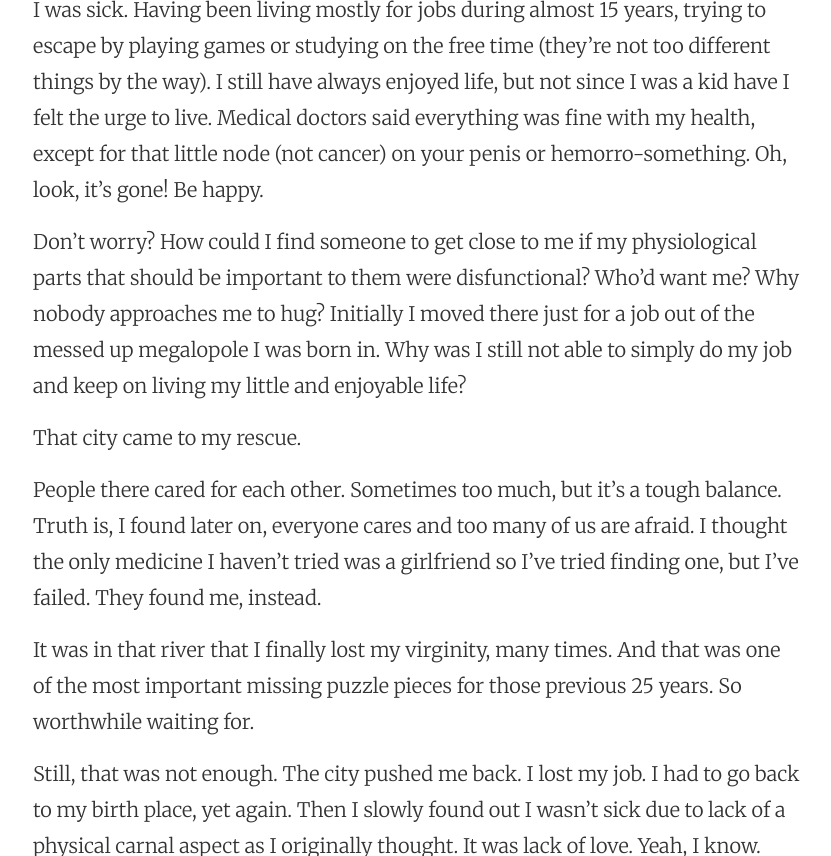
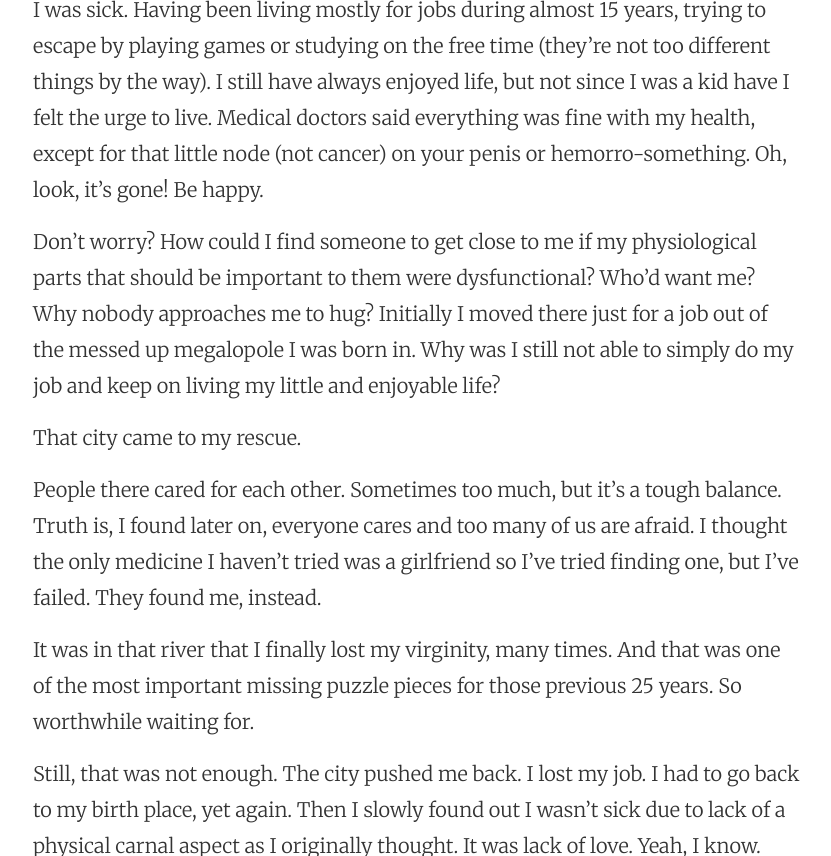
Before and after one commit to cauerego/cauerego.github.io, a Jekyll site: the page built from _posts/2015-12-31-cregox-navigator-around-the-world.markdown, in a window 1280 px wide and 900 px high, scrolled down 2358 px, cut to the strip 31-887 px from the top of the window. Shown: the whole strip, without its empty margins (223-1054 px from the left). Built offline with Jekyll 4.4.1, drawn with Linux system fonts in a browser that asks for light colours; some of the changed text lies outside the part shown.

Commit message:
fix typos on cregox world navigator post

```diff
--- a/_posts/2015-12-31-cregox-navigator-around-the-world.markdown
+++ b/_posts/2015-12-31-cregox-navigator-around-the-world.markdown
@@ -19,7 +19,7 @@ That was Piracicaba to me. A place filled with wonderful discoveries. Population
 
 I was sick. Having been living mostly for jobs during almost 15 years, trying to escape by playing games or studying on the free time (they're not too different things by the way). I still have always enjoyed life, but not since I was a kid have I felt the urge to live. Medical doctors said everything was fine with my health, except for that little node (not cancer) on your penis or hemorro-something. Oh, look, it's gone! Be happy.
 
-Don't worry? How could I find someone to get close to me if my physiological parts that should be important to them were disfunctional? Who'd want me? Why nobody approaches me to hug? Initially I moved there just for a job out of the messed up megalopole I was born in. Why was I still not able to simply do my job and keep on living my little and enjoyable life?
+Don't worry? How could I find someone to get close to me if my physiological parts that should be important to them were dysfunctional? Who'd want me? Why nobody approaches me to hug? Initially I moved there just for a job out of the messed up megalopole I was born in. Why was I still not able to simply do my job and keep on living my little and enjoyable life?
 
 That city came to my rescue.
 
```
Also changed, not shown: other parts of _posts/2015-12-31-cregox-navigator-around-the-world.markdown (+1 -1 lines).
